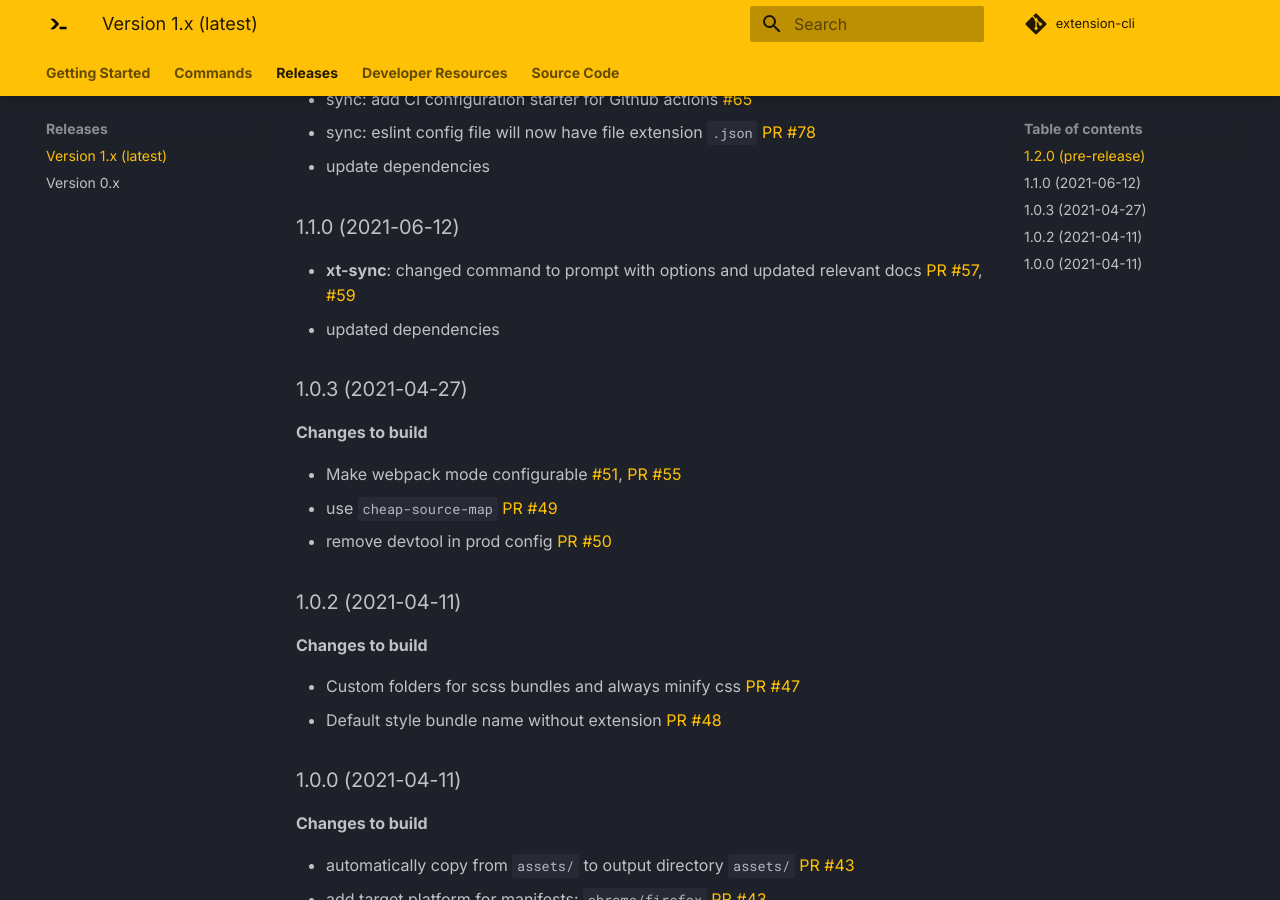
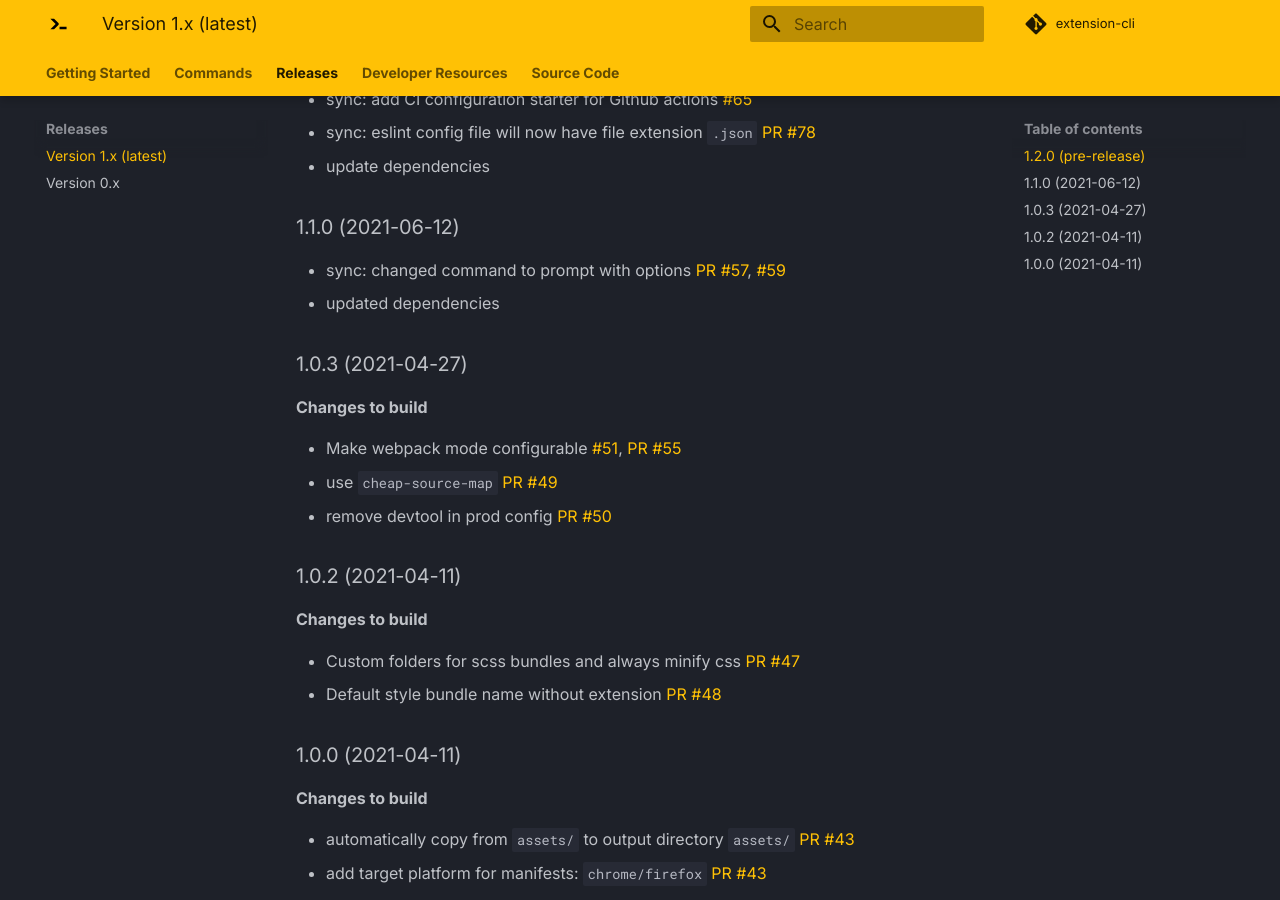
Before and after one commit to MobileFirstLLC/extension-cli, an MkDocs documentation site: the page built from guide/09-release-notes.md, in a window 1280 px wide and 900 px high, scrolled down 446 px. Built offline with MkDocs 1.6.1 and Material for MkDocs 9.7.7, drawn with Linux system fonts in a browser that asks for light colours; comment, search, counter and statistics services are not loaded.

Commit message:
docs: update notes

```diff
--- a/guide/09-release-notes.md
+++ b/guide/09-release-notes.md
@@ -20,7 +20,7 @@ disqus: "False"
 
 ### 1.1.0 (2021-06-12)
 
-- **xt-sync**: changed command to prompt with options and updated relevant docs [PR #57](https://github.com/MobileFirstLLC/extension-cli/pull/57), [#59](https://github.com/MobileFirstLLC/extension-cli/pull/59)
+- sync: changed command to prompt with options [PR #57](https://github.com/MobileFirstLLC/extension-cli/pull/57), [#59](https://github.com/MobileFirstLLC/extension-cli/pull/59)
 - updated dependencies
 
 ### 1.0.3 (2021-04-27)
```
